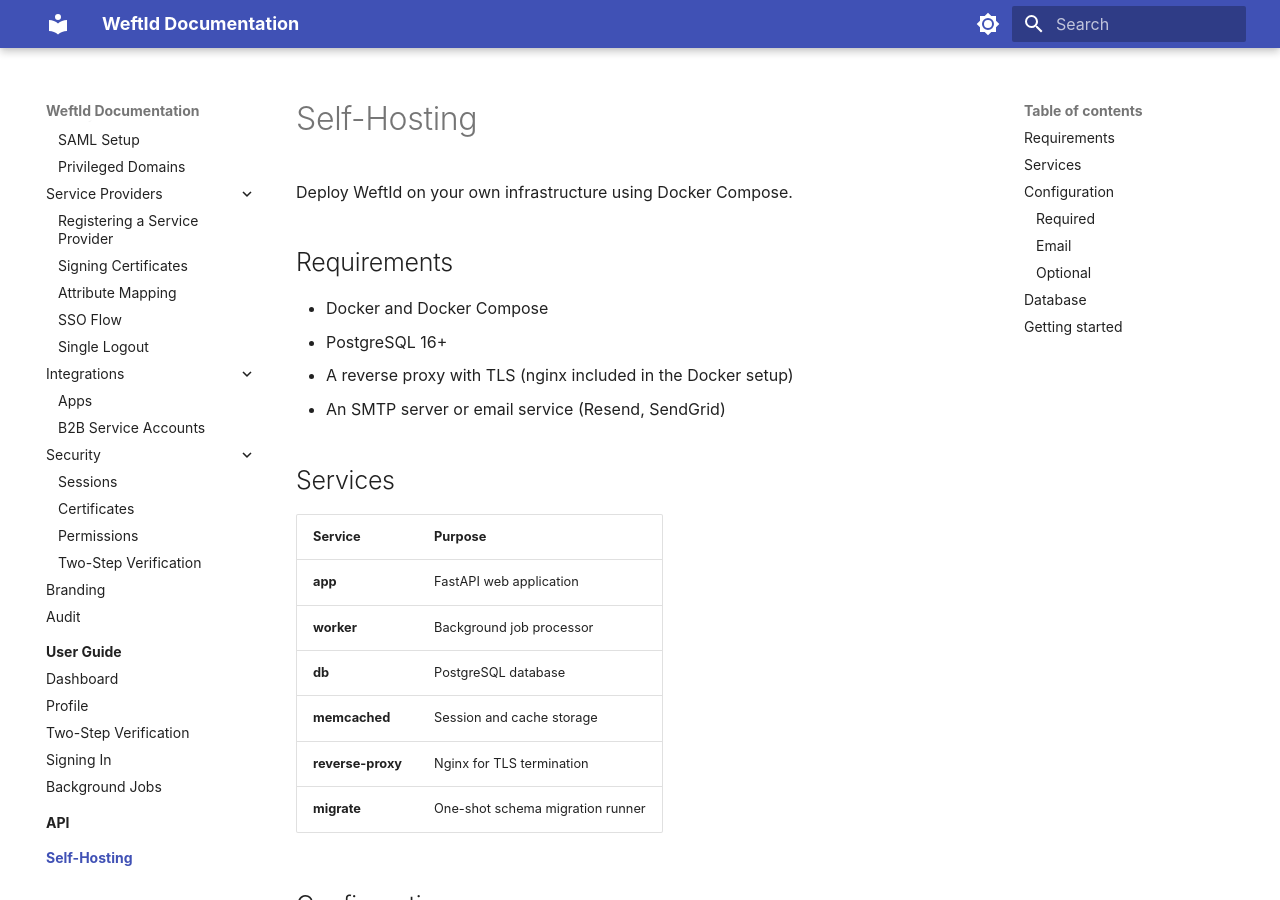
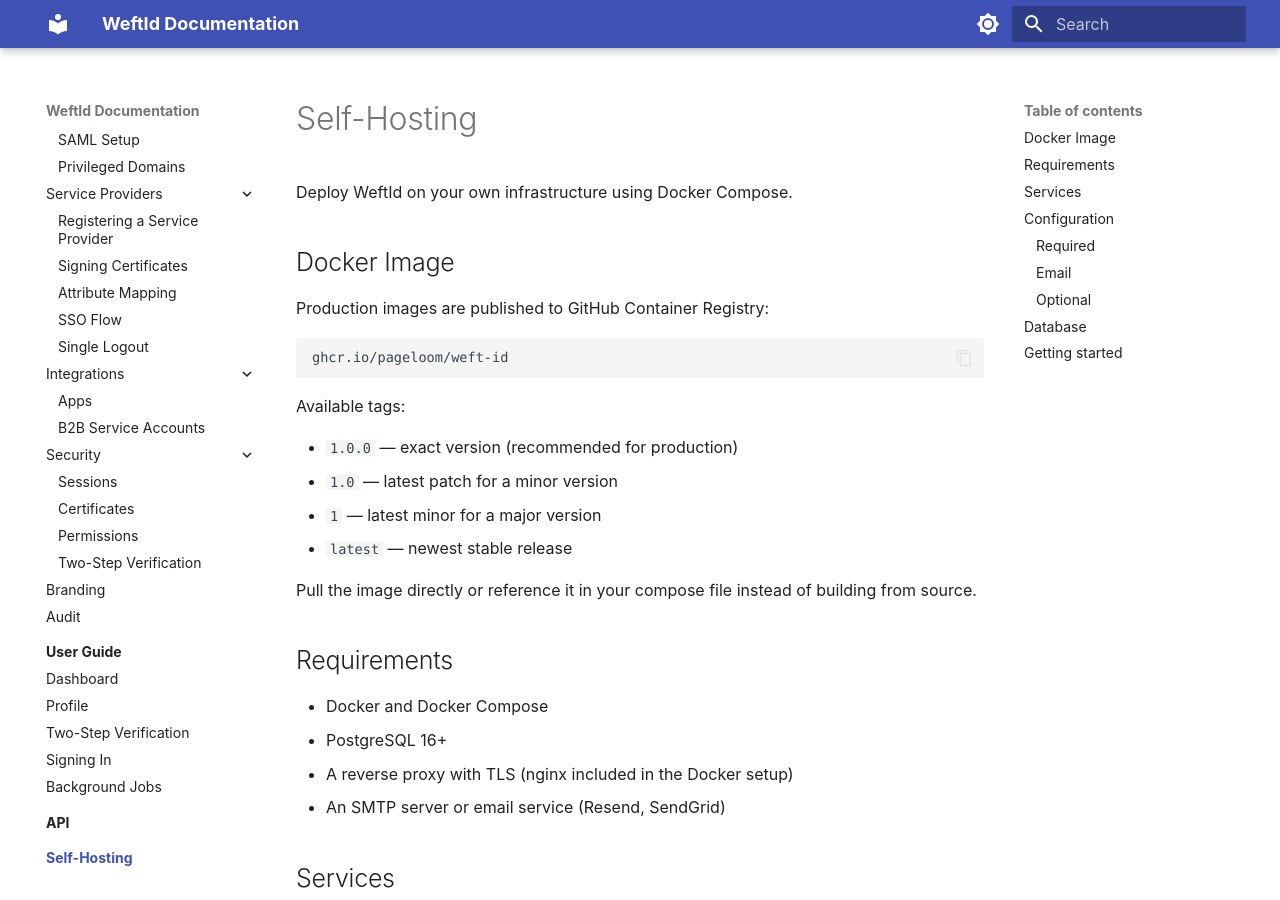
Before and after one commit to Pageloom/weft-id, an MkDocs documentation site: the page built from docs/self-hosting/index.md, in a window 1280 px wide and 900 px high. Built offline with MkDocs 1.6.1 and Material for MkDocs 9.7.7, drawn with Linux system fonts in a browser that asks for light colours.

Commit message:
Add GHCR publish workflow and production Dockerfile
Production multi-stage Dockerfile excludes dev deps, build tools, and
dev scripts. GitHub Actions workflow validates the tag against
pyproject.toml, then builds and pushes multi-platform images to GHCR
with semver tags.

````diff
--- a/docs/self-hosting/index.md
+++ b/docs/self-hosting/index.md
@@ -1,6 +1,24 @@
 # Self-Hosting
 
 Deploy WeftId on your own infrastructure using Docker Compose.
+
+## Docker Image
+
+Production images are published to GitHub Container Registry:
+
+```
+ghcr.io/pageloom/weft-id
+```
+
+Available tags:
+
+* `1.0.0` — exact version (recommended for production)
+* `1.0` — latest patch for a minor version
+* `1` — latest minor for a major version
+* `latest` — newest stable release
+
+Pull the image directly or reference it in your compose file instead of building
+from source.
 
 ## Requirements
 
````
Also changed, not shown: BACKLOG.md (+1 -31 lines), BACKLOG_ARCHIVE.md (+21 -0 lines), app/version.py (+15 -2 lines), site/search.json, site/self-hosting/index.html, 4 other files.
